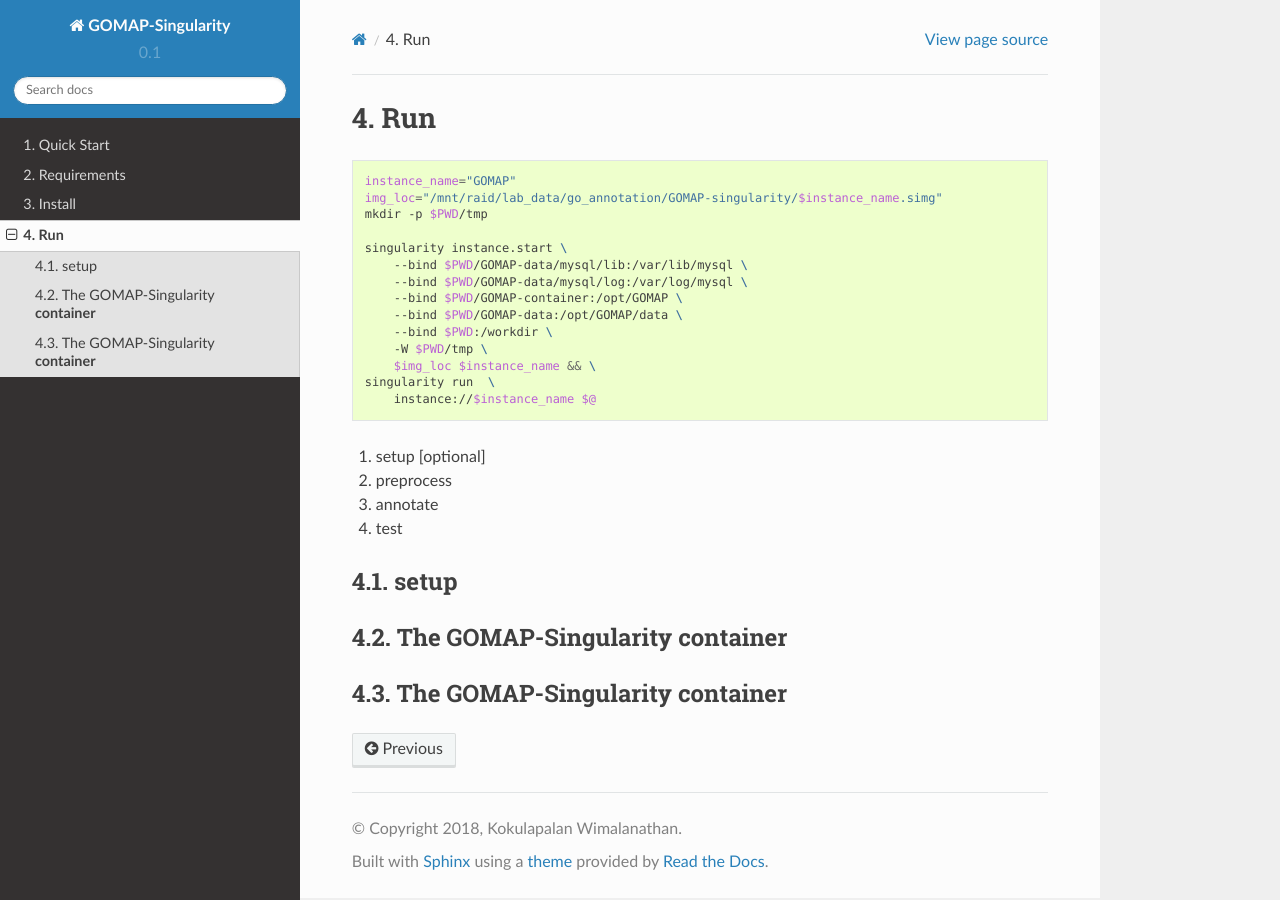
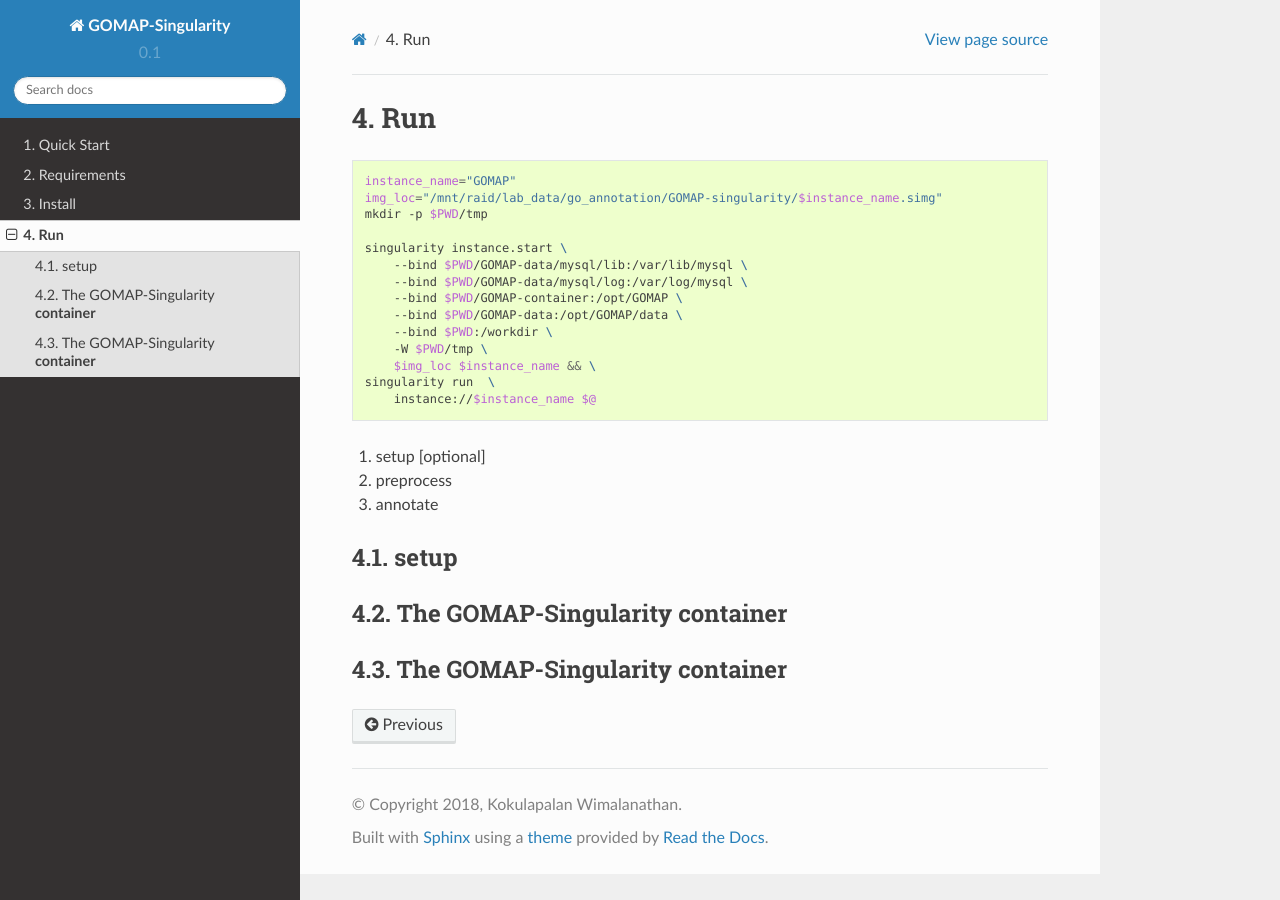
Before and after one commit to Dill-PICL/GOMAP-singularity, a Sphinx documentation site: the page built from docs/RUN.rst, in a window 1280 px wide. Built offline with Sphinx 7.4.7 and the Read the Docs theme 2.0.0, drawn with Linux system fonts in a browser that asks for light colours.

```diff
--- a/docs/RUN.rst
+++ b/docs/RUN.rst
@@ -23,7 +23,6 @@
 1. setup [optional]
 2. preprocess
 3. annotate
-4. test
 
 setup
 -----
```
